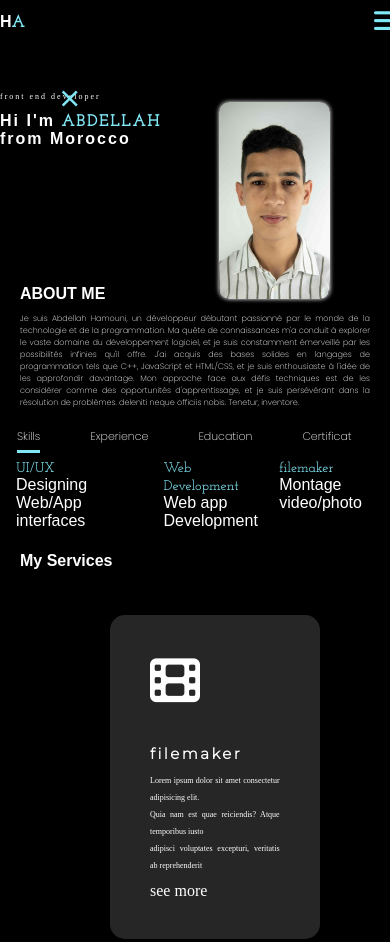
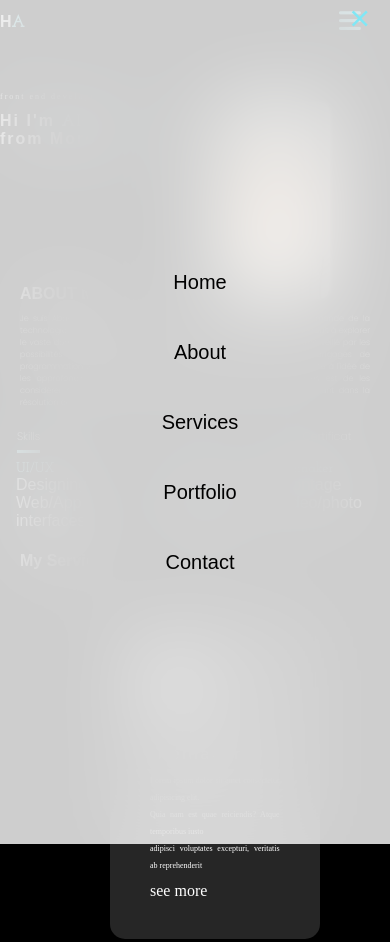
Before and after one commit to hamouni1198/hamouni-portfolio, a plain HTML site: page index.html in a window 390 px wide. Shown: the top 942 px of the page. Drawn offline with nearby package versions, Linux system fonts and the light colour scheme; a web font is replaced by a local one.

Commit message:
Update style.css

```diff
--- a/style.css
+++ b/style.css
@@ -367,7 +367,6 @@ ul {
         background-color: rgba(255, 255, 255, 0.808);
         backdrop-filter: blur(40px);
         z-index: 100;
-        left: -100%;
         top: 0px;
         justify-content: center;
         align-items: center;
@@ -381,14 +380,15 @@ ul {
        align-items: center;
        line-height: 70px;
        font-size: 20px;
-
+        position: relative;
+        left: -30px;
     }
     #header .navbar i{
         display: block;
         font-size: 30px;
         position: relative;
-        top: -323px;
-    left: 323px;
+        top: -403px;
+        left: 223px;
 
     }
     #header .navbar ul li a{
@@ -405,7 +405,7 @@ ul {
     #header .page .icon i{
         display: flex;
         position: relative;
-        right: -115px;
+        right: -80px;
 
     }
     h1{
@@ -506,7 +506,7 @@ ul {
         #page5 .cv a{
             padding: 15px;
     font-size: 14px;
-    margin-left: 70px;
+    margin-left: 130px;
         }
         #page5 .part2 form input{
             width: 337px;
```
